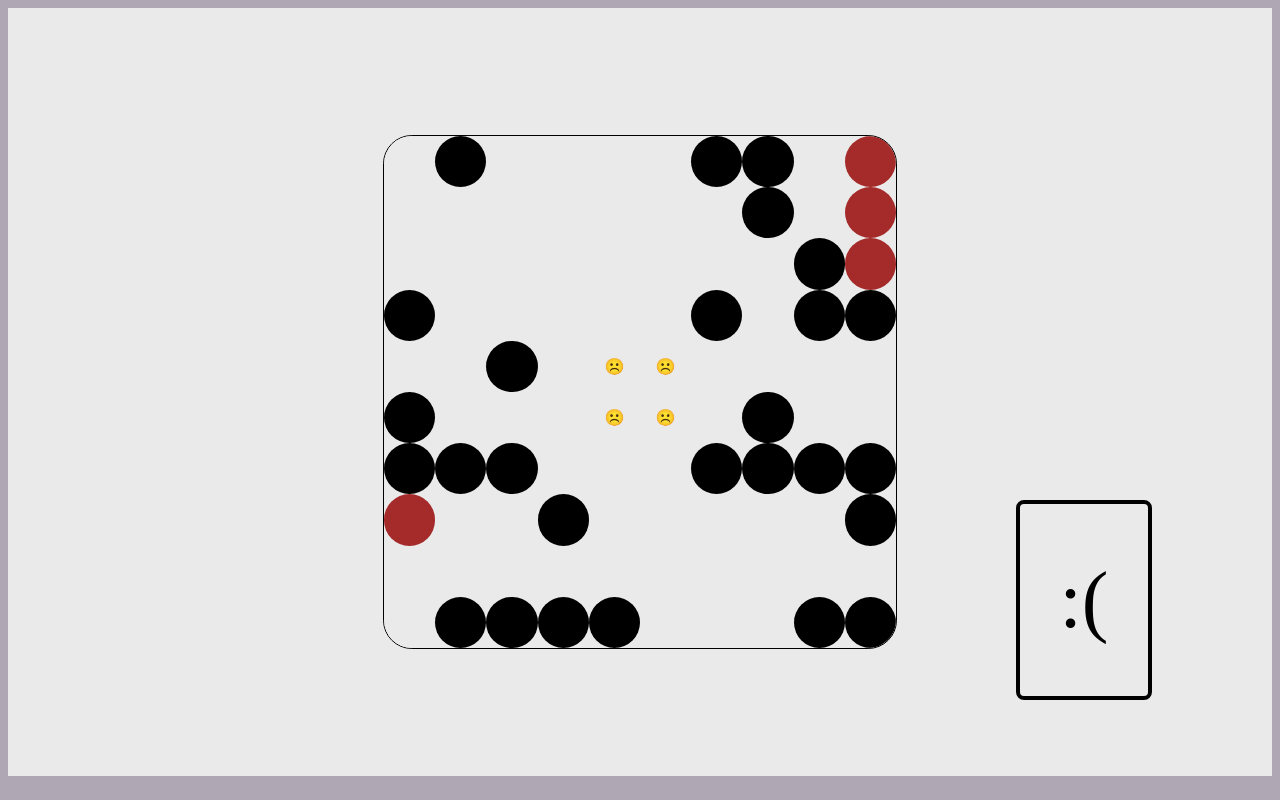
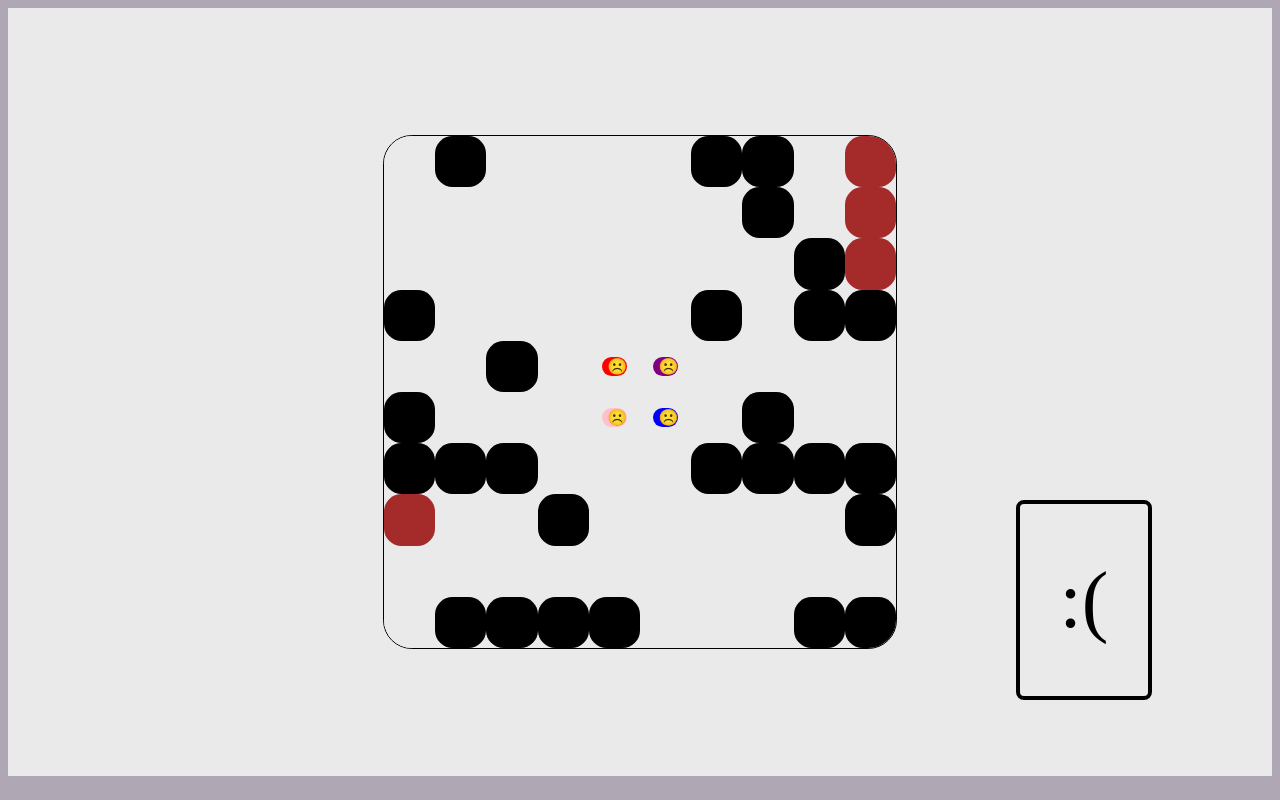
Before and after one commit to Cparusso/party-poopers, a React (Create React App) app: page / in a window 1280 px wide. Built offline with nearby package versions, Linux system fonts and the light colour scheme.

Commit message:
improved character movement across the board

```diff
--- a/src/components/Character.js
+++ b/src/components/Character.js
@@ -3,10 +3,32 @@ import React, { Component } from 'react'
 import './styles/character.css'
 
 class Character extends Component {
+  charCreator = (charNum) => {
+    let name
+    switch (charNum) {
+      case 0:
+        return name = 'charlie'
+        break
+      case 1:
+        return name = 'bill'
+        break
+      case 2:
+        return name = 'heather'
+        break
+      case 3:
+        return name = 'meat'
+        break
+    }
+  }
+
   render() {
+    let charName = this.charCreator(this.props.charNum)
+
     return (
       <div id='character-container'>
-        {this.props.win === 'win' ? '🤩' : '☹️'}
+        <div className={`character ${charName} `}>
+          {this.props.win === 'win' ? '🤩' : '☹️'}
+        </div>
       </div>
     )
   }
--- a/src/components/Square.js
+++ b/src/components/Square.js
@@ -4,6 +4,12 @@ import Character from './Character.js'
 import './styles/square.css'
 
 class Square extends Component {
+  createChar = (win) => {
+    let charNum = this.props.charLocations.indexOf(this.props.id)
+
+    return <Character win={win} charNum={ charNum } />
+  }
+
   render() {
     const { isSelected, id, isExitPoint, charAllowed, charLocations, selectTile } = this.props
 
@@ -15,10 +21,12 @@ class Square extends Component {
 
     return (
       <div className={`square ${clicked} ${charIsAllowed} ${exitPoint} ${win}`} onClick={ charAllowed ? () => selectTile(id) : null }>
-        {charOnTile ? <Character win={win}/> : null}
+        {charOnTile ? this.createChar(win) : null}
       </div>
     )
   }
 }
 
 export default Square
+
+// {charOnTile ? <Character win={win}/> : null}
--- a/src/components/styles/character.css
+++ b/src/components/styles/character.css
@@ -4,3 +4,32 @@
   align-items: center;
   height: 100%;
 }
+
+.character {
+  display: flex;
+  justify-content: flex-end;
+}
+
+.charlie {
+  background-color: red;
+  border-radius: 2em;
+  width:  50%;
+}
+
+.heather {
+  background-color: pink;
+  border-radius: 2em;
+  width:  50%;
+}
+
+.bill {
+  background-color: purple;
+  border-radius: 2em;
+  width:  50%;
+}
+
+.meat {
+  background-color: blue;
+  border-radius: 2em;
+  width:  50%;
+}
--- a/src/components/styles/square.css
+++ b/src/components/styles/square.css
@@ -2,7 +2,7 @@
   /* width: 8vw; */
   /* height: 8vw; */
   /* border: 0.02px solid black; */
-  border-radius: 2em;
+  border-radius: 1.1em;
 }
 
 .clicked {
```
Also changed, not shown: src/components/Room.js (line endings or trailing spaces).
